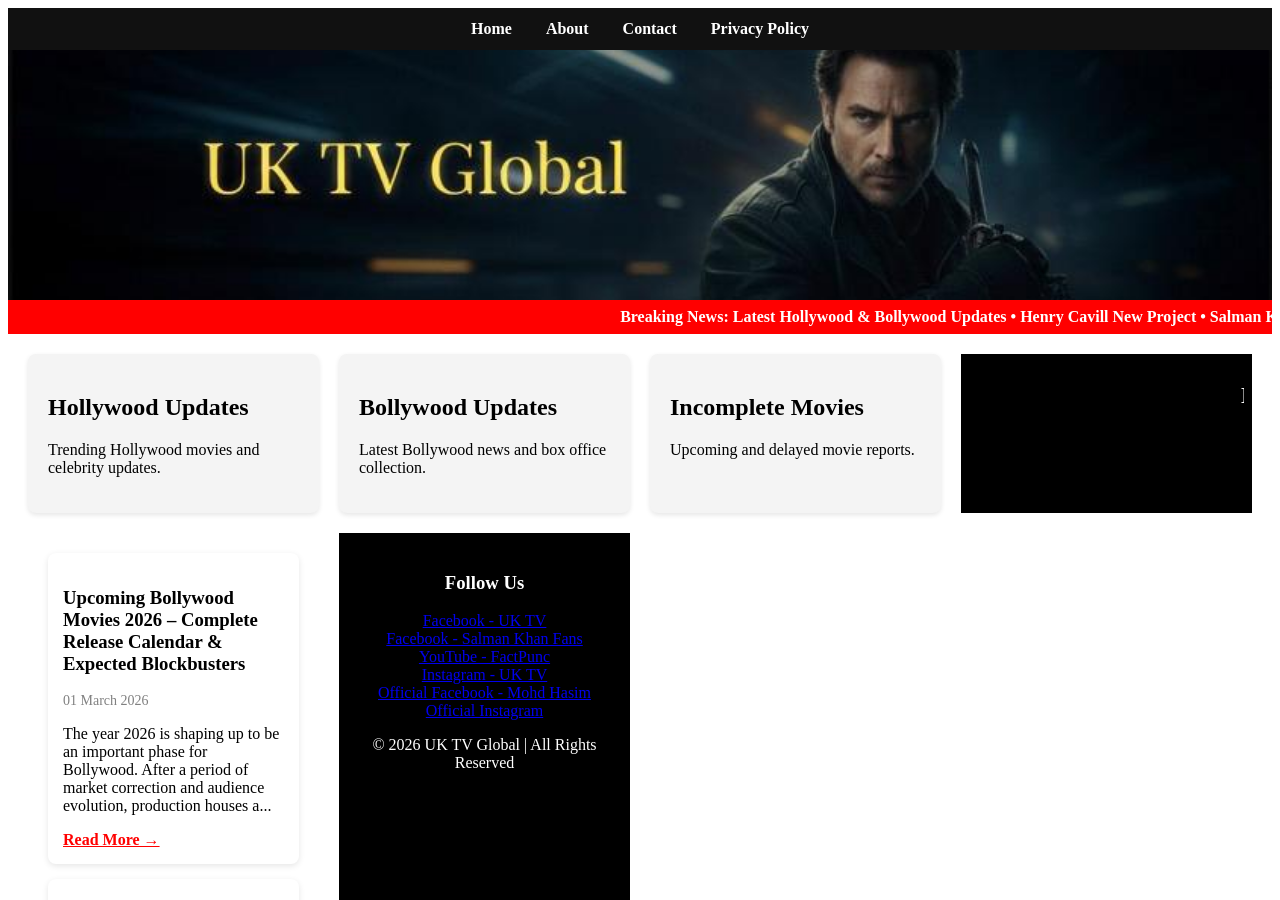
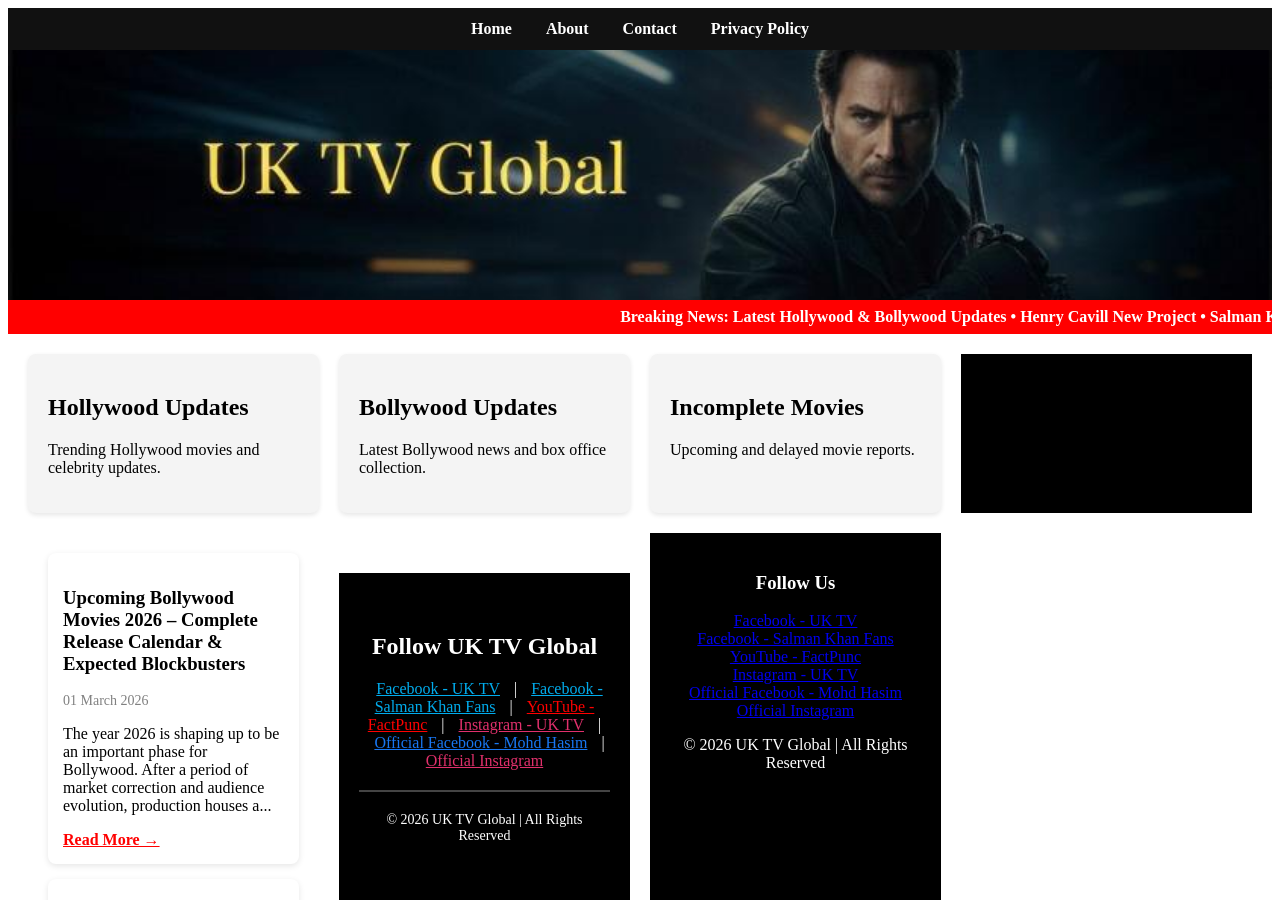
Before and after one commit to mohdhasim5589-netizen/global-movie-news, a Jekyll site: the page built from index.html, in a window 1280 px wide and 900 px high. Built offline with Jekyll 4.4.1, drawn with Linux system fonts in a browser that asks for light colours.

Commit message:
Update index.html

```diff
--- a/index.html
+++ b/index.html
@@ -66,3 +66,25 @@
 
 </div>
 <!-- AUTO POST GRID END -->
+<footer style="background:black; color:white; padding:40px 20px; text-align:center; margin-top:40px;">
+
+<h2 style="margin-bottom:20px;">Follow UK TV Global</h2>
+
+<div style="margin-bottom:20px;">
+
+<a href="#" style="color:#00aced; margin:0 10px;">Facebook - UK TV</a> |
+<a href="#" style="color:#00aced; margin:0 10px;">Facebook - Salman Khan Fans</a> |
+<a href="#" style="color:#ff0000; margin:0 10px;">YouTube - FactPunc</a> |
+<a href="#" style="color:#e1306c; margin:0 10px;">Instagram - UK TV</a> |
+<a href="#" style="color:#1877f2; margin:0 10px;">Official Facebook - Mohd Hasim</a> |
+<a href="#" style="color:#e1306c; margin:0 10px;">Official Instagram</a>
+
+</div>
+
+<hr style="border:0.5px solid #444; margin:20px 0;">
+
+<p style="font-size:14px;">
+© 2026 UK TV Global | All Rights Reserved
+</p>
+
+</footer>
```
